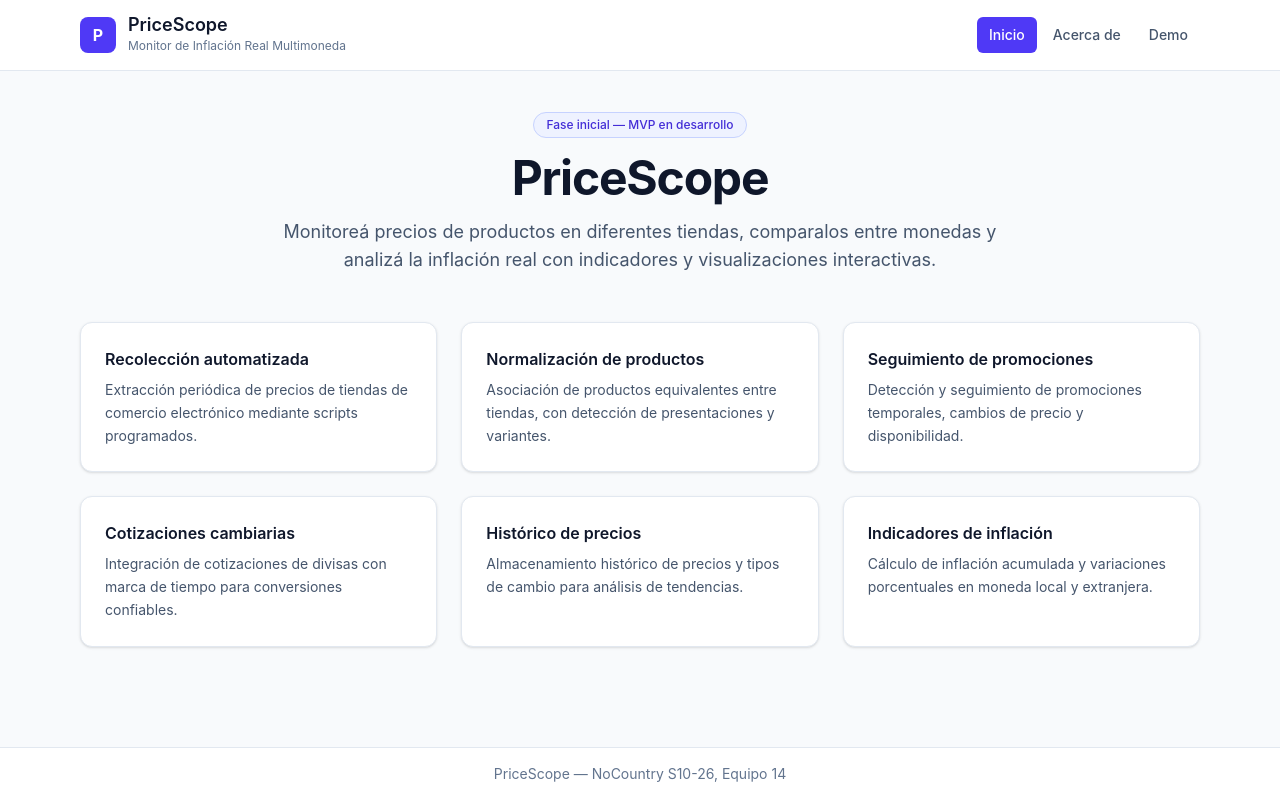
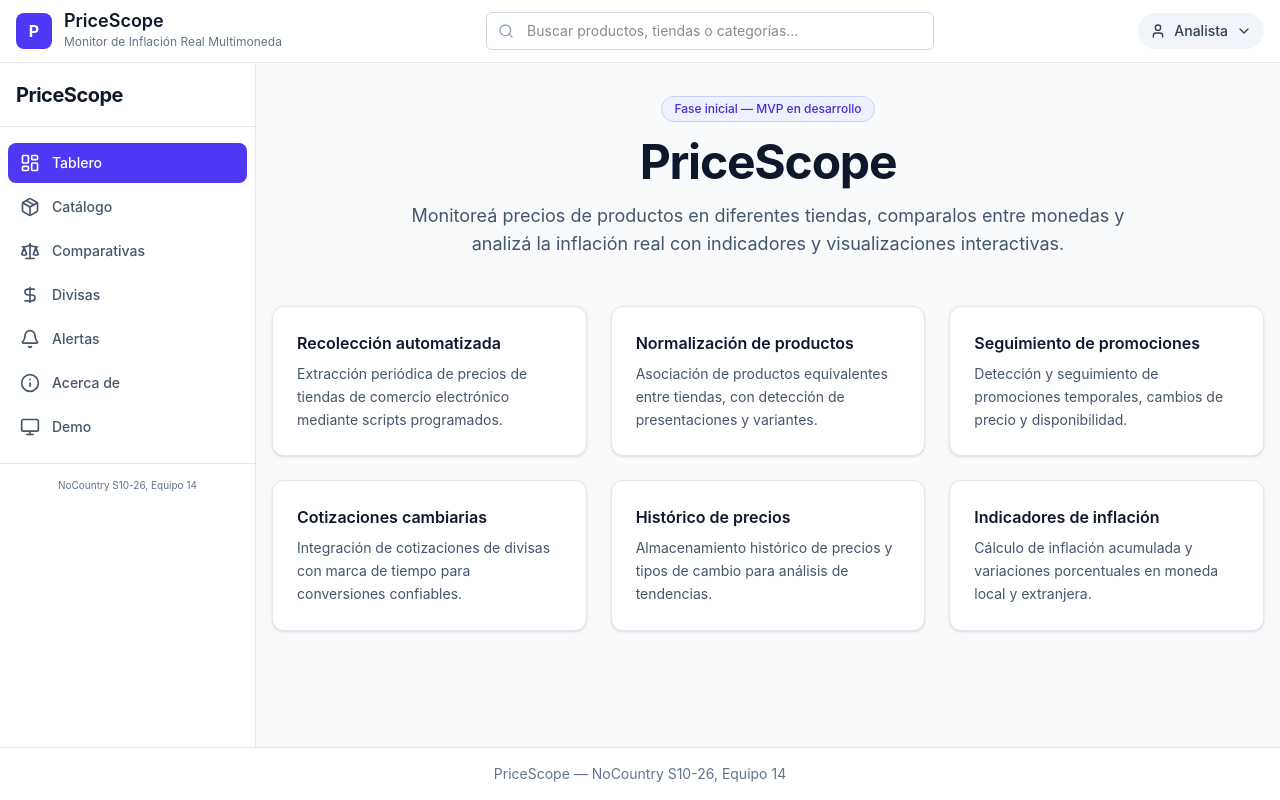
Before and after one commit to No-Country-simulation/S10-26-equipo-14, a React (Vite) app in the folder frontend/: page / in a window 1280 px wide. Built offline with nearby package versions, Linux system fonts and the light colour scheme.

Commit message:
feature estructura de bavegación y layout corporativo

```diff
--- a/frontend/src/app/router.tsx
+++ b/frontend/src/app/router.tsx
@@ -3,6 +3,15 @@ import Layout from '../components/layout/Layout'
 import AboutPage from '../pages/AboutPage'
 import HomePage from '../pages/HomePage'
 import DemoPage from '../pages/DemoPage'
+
+const ComingSoon = () => (
+  <section className="mx-auto max-w-2xl py-12 text-center">
+    <h1 className="text-2xl font-bold text-slate-900">Página en construcción</h1>
+    <p className="mt-4 text-slate-600">
+      Esta sección forma parte de las próximas épicas del roadmap (Semana 2 en adelante).
+    </p>
+  </section>
+)
 
 export const router = createBrowserRouter([
   {
@@ -12,6 +21,10 @@ export const router = createBrowserRouter([
       { index: true, element: <HomePage /> },
       { path: 'about', element: <AboutPage /> },
       { path: 'demo', element: <DemoPage /> },
+      { path: 'catalogo', element: <ComingSoon /> },
+      { path: 'comparativas', element: <ComingSoon /> },
+      { path: 'divisas', element: <ComingSoon /> },
+      { path: 'alertas', element: <ComingSoon /> },
     ],
   },
 ])
--- /dev/null
+++ b/frontend/src/components/layout/Breadcrumbs.tsx
@@ -0,0 +1,44 @@
+import { useLocation } from 'react-router-dom'
+import { ChevronRight } from 'lucide-react'
+
+const ROUTE_LABELS: Record<string, string> = {
+  '/': 'Tablero',
+  '/catalogo': 'Catálogo',
+  '/comparativas': 'Comparativas',
+  '/divisas': 'Divisas',
+  '/alertas': 'Alertas',
+  '/about': 'Acerca de',
+  '/demo': 'Demo',
+}
+
+export default function Breadcrumbs() {
+  const location = useLocation()
+  const path = location.pathname
+
+  const segments = path.split('/').filter(Boolean)
+  const crumbs = segments.map((_, index) => {
+    const route = '/' + segments.slice(0, index + 1).join('/')
+    return {
+      label: ROUTE_LABELS[route] || route,
+      path: route,
+      isLast: index === segments.length - 1,
+    }
+  })
+
+  return (
+    <nav className="flex items-center gap-1 text-[11px] text-slate-500" aria-label="Breadcrumbs">
+      {crumbs.map((crumb, index) => (
+        <span key={crumb.path} className="flex items-center gap-1">
+          {index > 0 && <ChevronRight className="h-3 w-3" />}
+          {crumb.isLast ? (
+            <span className="text-slate-900 font-medium">{crumb.label}</span>
+          ) : (
+            <a href={crumb.path} className="hover:text-indigo-600 underline underline-offset-4">
+              {crumb.label}
+            </a>
+          )}
+        </span>
+      ))}
+    </nav>
+  )
+}
--- /dev/null
+++ b/frontend/src/components/layout/Footer.tsx
@@ -0,0 +1,9 @@
+export default function Footer() {
+  return (
+    <footer className="border-t border-slate-200 bg-white">
+      <div className="mx-auto max-w-6xl px-4 py-4 text-center text-sm text-slate-500">
+        PriceScope — NoCountry S10-26, Equipo 14
+      </div>
+    </footer>
+  )
+}
--- a/frontend/src/components/layout/Layout.tsx
+++ b/frontend/src/components/layout/Layout.tsx
@@ -1,51 +1,34 @@
-import { NavLink, Outlet } from 'react-router-dom'
-
-const navLinkClass = ({ isActive }: { isActive: boolean }) =>
-  `px-3 py-2 rounded-md text-sm font-medium transition-colors ${
-    isActive
-      ? 'bg-indigo-600 text-white'
-      : 'text-slate-600 hover:bg-slate-100 hover:text-slate-900'
-  }`
+import { Outlet } from 'react-router-dom'
+import { useState } from 'react'
+import Sidebar from './Sidebar'
+import TopBar from './TopBar'
+import Breadcrumbs from './Breadcrumbs'
+import Footer from './Footer'
 
 export default function Layout() {
+  const [sidebarOpen, setSidebarOpen] = useState(false)
+
   return (
     <div className="flex min-h-screen flex-col bg-slate-50 text-slate-900">
-      <header className="border-b border-slate-200 bg-white">
-        <div className="mx-auto flex max-w-6xl items-center justify-between px-4 py-4">
-          <div className="flex items-center gap-3">
-            <span className="flex h-9 w-9 items-center justify-center rounded-lg bg-indigo-600 text-base font-bold text-white">
-              P
-            </span>
-            <div>
-              <p className="text-lg font-semibold leading-none">PriceScope</p>
-              <p className="mt-1 text-xs text-slate-500">
-                Monitor de Inflación Real Multimoneda
-              </p>
-            </div>
+      <TopBar onToggleSidebar={() => setSidebarOpen((prev) => !prev)} />
+
+      <div className="flex flex-1 overflow-hidden relative">
+        {sidebarOpen && (
+          <div
+            className="fixed inset-0 bg-black/40 z-40 md:hidden"
+            onClick={() => setSidebarOpen(false)}
+          />
+        )}
+        <Sidebar open={sidebarOpen} />
+        <main className="flex-1 w-full overflow-y-auto bg-slate-50">
+          <div className="mx-auto max-w-6xl px-4 py-8">
+            <Breadcrumbs />
+            <Outlet />
           </div>
-          <nav className="flex items-center gap-1">
-            <NavLink to="/" end className={navLinkClass}>
-              Inicio
-            </NavLink>
-            <NavLink to="/about" className={navLinkClass}>
-              Acerca de
-            </NavLink>
-            <NavLink to="/demo" className={navLinkClass}>
-              Demo
-            </NavLink>
-          </nav>
-        </div>
-      </header>
+        </main>
+      </div>
 
-      <main className="mx-auto w-full max-w-6xl flex-1 px-4 py-10">
-        <Outlet />
-      </main>
-
-      <footer className="border-t border-slate-200 bg-white">
-        <div className="mx-auto max-w-6xl px-4 py-4 text-center text-sm text-slate-500">
-          PriceScope — NoCountry S10-26, Equipo 14
-        </div>
-      </footer>
+      <Footer />
     </div>
   )
 }
--- /dev/null
+++ b/frontend/src/components/layout/Sidebar.tsx
@@ -0,0 +1,95 @@
+import { NavLink } from 'react-router-dom'
+import { useState } from 'react'
+import {
+  LayoutDashboard,
+  Package,
+  Scale,
+  DollarSign,
+  Bell,
+  Info,
+  Monitor,
+  X,
+  ChevronLeft,
+} from 'lucide-react'
+
+interface NavItem {
+  path: string
+  label: string
+  icon: React.ElementType
+}
+
+const NAV_ITEMS: NavItem[] = [
+  { path: '/', label: 'Tablero', icon: LayoutDashboard },
+  { path: '/catalogo', label: 'Catálogo', icon: Package },
+  { path: '/comparativas', label: 'Comparativas', icon: Scale },
+  { path: '/divisas', label: 'Divisas', icon: DollarSign },
+  { path: '/alertas', label: 'Alertas', icon: Bell },
+  { path: '/about', label: 'Acerca de', icon: Info },
+  { path: '/demo', label: 'Demo', icon: Monitor },
+]
+
+interface SidebarProps {
+  open: boolean
+}
+
+export default function Sidebar({ open }: SidebarProps) {
+  const [collapsed, setCollapsed] = useState(false)
+
+  const navLinkClass = ({ isActive }: { isActive: boolean }) =>
+    `flex items-center gap-3 px-3 py-2.5 text-sm font-medium transition-colors rounded-lg ${isActive
+      ? 'bg-indigo-600 text-white'
+      : 'text-slate-600 hover:bg-slate-200 hover:text-slate-900'}${collapsed ? ' justify-center px-2' : ''}`
+
+  return (
+    <aside
+      className={`fixed left-0 top-16 bottom-0 z-20 w-64 bg-white border-r border-slate-200 transform transition-transform duration-300 ease-in-out ${open ? 'translate-x-0' : '-translate-x-full'} md:static md:translate-x-0 md:w-64 md:shadow-none ${collapsed ? 'md:w-20' : ''}`}
+    >
+      <div className="flex h-16 items-center justify-between px-4 border-b border-slate-200">
+        {!collapsed && (
+          <>
+            <span className="text-xl font-bold text-slate-900 tracking-tight">PriceScope</span>
+            <button
+              onClick={() => setCollapsed(true)}
+              className="p-1.5 text-slate-500 hover:text-slate-900 md:hidden"
+              aria-label="Colapsar menú"
+            >
+              <X className="h-5 w-5" />
+            </button>
+          </>
+        )}
+        {collapsed && (
+          <button
+            onClick={() => setCollapsed(false)}
+            className="p-1.5 text-slate-500 hover:text-slate-900"
+            aria-label="Expandir menú"
+          >
+            <ChevronLeft className="h-5 w-5" />
+          </button>
+        )}
+      </div>
+
+      <nav className="flex-1 px-2 py-4 space-y-1 overflow-y-auto">
+        {NAV_ITEMS.map((item) => {
+          const Icon = item.icon
+          return (
+            <NavLink
+              key={item.path}
+              to={item.path}
+              end={item.path === '/'}
+              className={({ isActive }: { isActive: boolean }) => navLinkClass({ isActive })}
+            >
+              <Icon className={`h-5 w-5 ${collapsed ? 'mx-auto' : ''}`} />
+              {!collapsed && item.label}
+            </NavLink>
+          )
+        })}
+      </nav>
+
+      <div className="p-4 border-t border-slate-200">
+        <p className={collapsed ? 'hidden' : 'text-[10px] text-slate-500 text-center leading-none'}>
+          NoCountry S10-26, Equipo 14
+        </p>
+      </div>
+    </aside>
+  )
+}
--- /dev/null
+++ b/frontend/src/components/layout/TopBar.tsx
@@ -0,0 +1,93 @@
+import { useState } from 'react'
+import { Menu, Search, Bell, User, ChevronDown } from 'lucide-react'
+
+interface TopBarProps {
+  onToggleSidebar: () => void
+}
+
+export default function TopBar({ onToggleSidebar }: TopBarProps) {
+  const [userMenuOpen, setUserMenuOpen] = useState(false)
+
+  return (
+    <header className="sticky top-0 z-30 border-b border-slate-200 bg-white">
+      <div className="flex items-center justify-between px-4 py-3">
+        <div className="flex items-center gap-3">
+          <button
+            onClick={onToggleSidebar}
+            className="p-2 text-slate-600 hover:bg-slate-100 rounded-lg md:hidden"
+            aria-label="Abrir menú de navegación"
+          >
+            <Menu className="h-5 w-5" />
+          </button>
+          <div className="flex items-center gap-3">
+            <span className="flex h-9 w-9 items-center justify-center rounded-lg bg-indigo-600 text-base font-bold text-white">
+              P
+            </span>
+            <div>
+              <p className="text-lg font-semibold leading-none">PriceScope</p>
+              <p className="mt-1 text-xs text-slate-500">
+                Monitor de Inflación Real Multimoneda
+              </p>
+            </div>
+          </div>
+        </div>
+
+        <div className="flex items-center gap-4 w-full md:max-w-md">
+          <div className="relative w-full">
+            <Search className="absolute left-3 top-1/2 -translate-y-1/2 h-4 w-4 text-slate-400" />
+            <input
+              type="text"
+              placeholder="Buscar productos, tiendas o categorías..."
+              className="w-full pl-10 pr-3 py-2 text-sm border border-slate-300 rounded-md focus:outline-none focus:ring-2 focus:ring-indigo-500 focus:border-transparent"
+            />
+          </div>
+        </div>
+
+        <div className="flex items-center gap-3">
+          <button
+            className="relative p-2 text-slate-600 hover:bg-slate-100 rounded-lg md:hidden"
+            aria-label="Notificaciones"
+          >
+            <Bell className="h-5 w-5" />
+            <span className="absolute top-1 right-1 h-2 w-2 rounded-full bg-red-500 border-2 border-white" />
+          </button>
+          <button
+            onClick={() => setUserMenuOpen(!userMenuOpen)}
+            className="flex items-center gap-2 px-3 py-2 text-sm font-medium text-slate-700 bg-slate-100 rounded-full hover:bg-slate-200"
+          >
+            <User className="h-4 w-4" />
+            <span className="hidden md:inline">Analista</span>
+            <ChevronDown className="h-4 w-4" />
+          </button>
+        </div>
+      </div>
+
+      {userMenuOpen && (
+        <div
+          className="absolute right-4 top-16 w-48 bg-white border border-slate-200 rounded-lg shadow-lg py-2 z-50"
+          onClick={() => setUserMenuOpen(false)}
+        >
+          <div className="px-4 py-2 text-xs text-slate-500 border-b border-slate-100">
+            analista@pricescope.com
+          </div>
+          <button
+            className="w-full flex items-center gap-2 px-4 py-2 text-sm text-slate-600 hover:bg-slate-100"
+            onClick={(e) => {
+              e.stopPropagation()
+            }}
+          >
+            Perfil
+          </button>
+          <button
+            className="w-full flex items-center gap-2 px-4 py-2 text-sm text-slate-600 hover:bg-slate-100"
+            onClick={(e) => {
+              e.stopPropagation()
+            }}
+          >
+            Cerrar sesión
+          </button>
+        </div>
+      )}
+    </header>
+  )
+}
```
